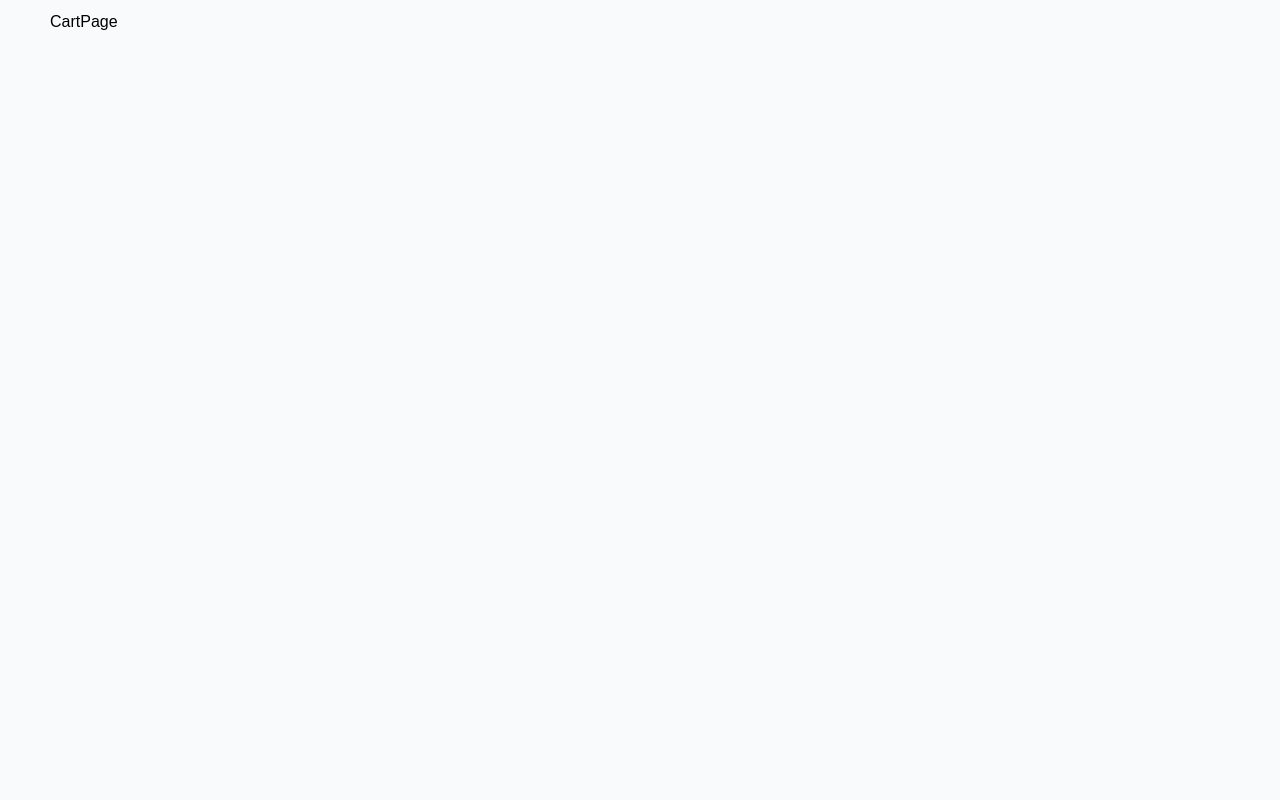
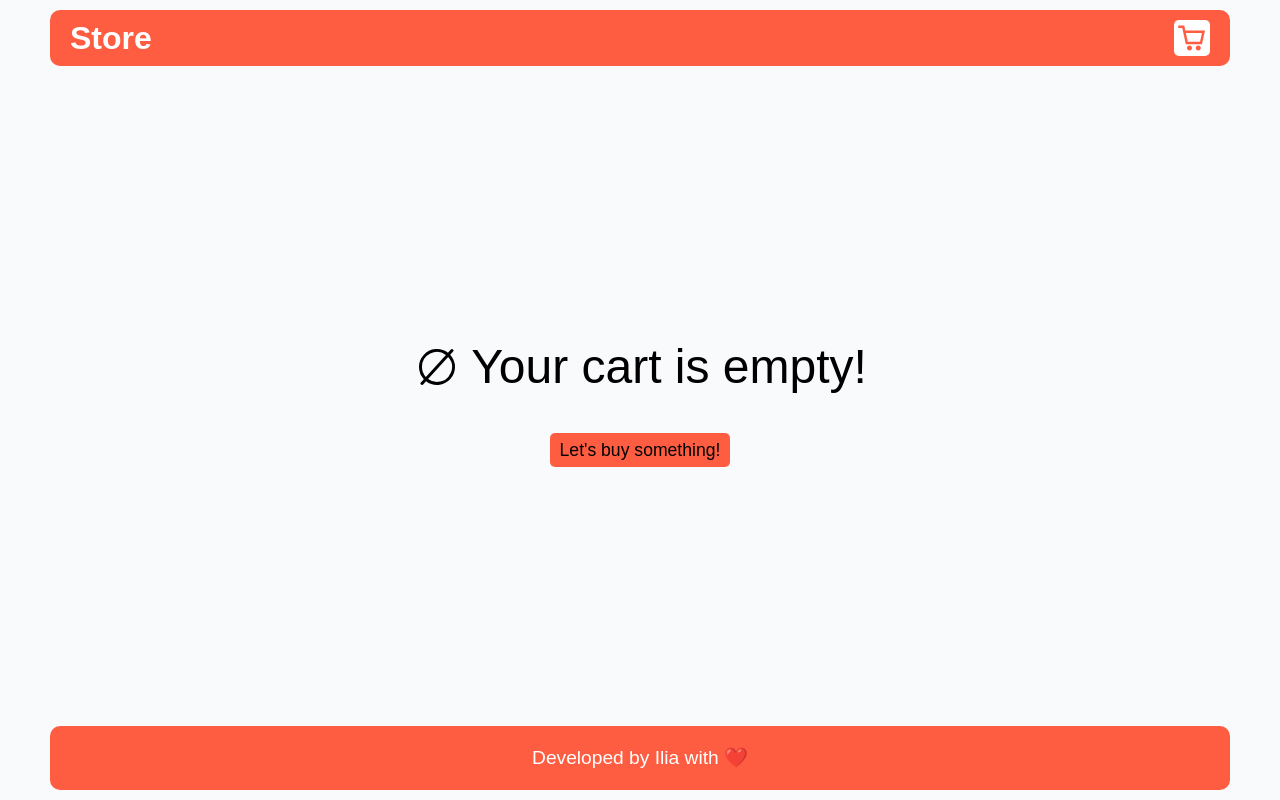
Before and after one commit to IliaMoradian11/react.js-store-app-context, a React (Vite) app: page /cart in a window 1280 px wide. Built offline with nearby package versions, Linux system fonts and the light colour scheme.

Commit message:
Develop cart page

```diff
--- /dev/null
+++ b/src/components/Cart.jsx
@@ -0,0 +1,69 @@
+import { useContext, useEffect, useState } from "react";
+import { Link } from "react-router-dom";
+import { PiEmpty } from "react-icons/pi";
+import { CgHashtag } from "react-icons/cg";
+import { BsPatchCheck } from "react-icons/bs";
+import { TbChecklist } from "react-icons/tb";
+
+import { context } from "../contexts/SearchContext";
+
+import CartProduct from "../components/CartProduct";
+
+import styles from "./Cart.module.css";
+
+function Cart() {
+  const { cart } = useContext(context);
+  const [totalPrice, setTotalPrice] = useState(0);
+  const [count, setCount] = useState(0);
+
+  useEffect(() => {
+    (async () => {
+      setTotalPrice(
+        cart.reduce((acc, cur) => (acc += cur.count * cur.price), 0),
+      );
+      setCount(cart.reduce((acc, cur) => (acc += cur.count), 0));
+    })();
+  }, [cart]);
+
+  return (
+    <div className={styles.container}>
+      {cart.length ? (
+        <>
+          <div className={styles.sidebar}>
+            <div>
+              <TbChecklist color="#fe5d42" size={25} />
+              <p>Total:</p>
+              <span>{totalPrice} $</span>
+            </div>
+            <div>
+              <CgHashtag color="#fe5d42" size={25} />
+              <p>Quantity:</p>
+              <span>{count}</span>
+            </div>
+            <div>
+              <BsPatchCheck color="#fe5d42" size={25} />
+              <p>Status:</p>
+              <span>{cart.length ? "pending ..." : "Completed"}</span>
+            </div>
+            <button type="button">Checkout</button>
+          </div>
+          <div className={styles.products}>
+            {cart.map((product) => (
+              <CartProduct key={product.id} product={product} />
+            ))}
+          </div>
+        </>
+      ) : (
+        <div className={styles.empty}>
+          <p>
+            <PiEmpty />
+            Your cart is empty!
+          </p>
+          <Link to="/">Let's buy something!</Link>
+        </div>
+      )}
+    </div>
+  );
+}
+
+export default Cart;
--- /dev/null
+++ b/src/components/Cart.module.css
@@ -0,0 +1,74 @@
+.container {
+  display: flex;
+  margin-top: 100px;
+  min-height: calc(100vh - 340px);
+}
+.sidebar {
+  width: calc(25% - 40px);
+  margin-right: 40px;
+  height: fit-content;
+  border: 2px dashed #fe5d42;
+  padding: 15px;
+  border-radius: 15px;
+}
+.sidebar div {
+  display: flex;
+  align-items: center;
+  margin-bottom: 20px;
+}
+.sidebar div p {
+  color: #fe5d42;
+  font-weight: 600;
+  margin: 0 10px;
+}
+.sidebar div span {
+  color: #505050;
+}
+.sidebar button {
+  margin-top: 30px;
+  width: 100%;
+  background-color: #fe5d42;
+  color: #fff;
+  padding: 5px;
+  text-align: center;
+  border-radius: 5px;
+  font-size: 1rem;
+  border: none;
+  cursor: pointer;
+  transition: all 0.2s ease-in-out;
+}
+.sidebar button:hover {
+  opacity: 0.8;
+}
+.products {
+  width: 75%;
+}
+.empty {
+  position: fixed;
+  font-size: 3rem;
+  height: 130px;
+  width: 454px;
+  top: calc(50vh - 65px);
+  left: calc(50vw - 227px);
+  display: flex;
+  flex-direction: column;
+  align-items: center;
+}
+.empty svg {
+  margin-right: 10px;
+  position: relative;
+  top: 8px;
+}
+.empty a {
+  border: none;
+  font-size: 1.1rem;
+  background-color: #fe5d42;
+  padding: 5px 10px;
+  border-radius: 5px;
+  margin-top: 50px;
+  cursor: pointer;
+  transition: all 0.2s ease-in-out;
+}
+.empty a:hover {
+  opacity: 0.8;
+}
--- /dev/null
+++ b/src/components/CartProduct.jsx
@@ -0,0 +1,58 @@
+import { useContext, useEffect, useState } from "react";
+import { context } from "../contexts/SearchContext";
+import { TbShoppingBagCheck } from "react-icons/tb";
+import { BiMinus, BiPlus } from "react-icons/bi";
+import { CgTrashEmpty } from "react-icons/cg";
+
+import styles from "./CartProduct.module.css";
+
+function CartProduct({ product }) {
+  const [count, setCount] = useState(0);
+  const { dispatchCart, cart } = useContext(context);
+  const { id, image, title } = product;
+
+  useEffect(() => {
+    (async () => {
+      const wProduct = cart.find((productI) => {
+        if (productI.id === id) return productI.count;
+      });
+      setCount(wProduct ? wProduct.count : 0);
+    })();
+  }, [cart]);
+
+  return (
+    <div className={styles.product}>
+      <img src={image} alt={title} />
+      <p>{title}</p>
+      <div>
+        {!!count && (
+          <>
+            <button
+              type="button"
+              onClick={() => dispatchCart({ type: "remove", payload: product })}
+            >
+              {count === 1 ? (
+                <CgTrashEmpty size={25} color="#fff" />
+              ) : (
+                <BiMinus size={25} color="#fff" />
+              )}
+            </button>
+            <span className={styles.count}>{count}</span>
+          </>
+        )}
+        <button
+          type="button"
+          onClick={() => dispatchCart({ type: "add", payload: product })}
+        >
+          {count ? (
+            <BiPlus size={25} color="#fff" />
+          ) : (
+            <TbShoppingBagCheck size={25} color="#fff" />
+          )}
+        </button>
+      </div>
+    </div>
+  );
+}
+
+export default CartProduct;
--- /dev/null
+++ b/src/components/CartProduct.module.css
@@ -0,0 +1,37 @@
+.product {
+  width: 100%;
+  display: flex;
+  align-items: center;
+  justify-content: space-between;
+  border: 2px dashed silver;
+  padding: 15px;
+  border-radius: 15px;
+  margin-bottom: 20px;
+}
+.product img {
+  height: 80px;
+  border-radius: 10px;
+}
+.product div {
+  display: flex;
+  align-items: center;
+  justify-content: space-between;
+}
+.product div button {
+  background-color: #fe5d42;
+  border: none;
+  border-radius: 5px;
+  width: 32px;
+  height: 32px;
+  transition: all 0.2s ease-in-out;
+}
+.product div button:hover {
+  opacity: 0.8;
+}
+.product button {
+  cursor: pointer;
+}
+.count {
+  font-size: 1rem;
+  margin: 0 15px;
+}
--- a/src/components/ProductsContainer.jsx
+++ b/src/components/ProductsContainer.jsx
@@ -5,9 +5,13 @@ import Product from "./Product";
 function ProductsContainer({ productsToShow }) {
   return (
     <div className={styles.container}>
-      {productsToShow.map((product) => (
-        <Product key={product.id} product={product} />
-      ))}
+      {productsToShow.length ? (
+        productsToShow.map((product) => (
+          <Product key={product.id} product={product} />
+        ))
+      ) : (
+        <p className={styles.noProduct}>No product with these informations!</p>
+      )}
     </div>
   );
 }
--- a/src/components/ProductsContainer.module.css
+++ b/src/components/ProductsContainer.module.css
@@ -4,3 +4,11 @@
   grid-template-columns: repeat(auto-fill, minmax(250px, 1fr));
   gap: 45px;
 }
+.noProduct {
+  margin-top: 50px;
+  width: 100%;
+  text-align: center;
+  grid-column-start: 1;
+  grid-column-end: 4;
+  font-size: 2.5rem;
+}
--- a/src/contexts/SearchContext.jsx
+++ b/src/contexts/SearchContext.jsx
@@ -43,7 +43,7 @@ function addProduct(state, action) {
 }
 
 function removeProduct(state, action) {
-  return state.find((product) => product.id === action.payload.id)
+  return state.find((product) => product.id === action.payload.id).count !== 1
     ? state.map((product) => {
         if (product.id !== action.payload.id) return product;
         return { ...product, count: product.count - 1 };
--- a/src/global.css
+++ b/src/global.css
@@ -21,3 +21,7 @@ a {
   text-decoration: inherit;
   color: inherit;
 }
+
+::-webkit-scrollbar {
+  width: 0;
+}
--- a/src/layouts/Layout.jsx
+++ b/src/layouts/Layout.jsx
@@ -1,14 +1,30 @@
+import { useContext, useEffect, useState } from "react";
+import { Link } from "react-router-dom";
+
 import { CgShoppingCart } from "react-icons/cg";
-import { Link } from "react-router-dom";
+
+import { context } from "../contexts/SearchContext";
 
 import styles from "./Layout.module.css";
 
 function Layout({ children }) {
+  const { cart } = useContext(context);
+  const [count, setCount] = useState(0);
+
+  useEffect(() => {
+    (async () => {
+      setCount(cart.reduce((acc, cur) => (acc += cur.count), 0));
+    })();
+  }, [cart]);
+
   return (
     <>
       <header className={styles.header}>
-        <h1>Store</h1>
-        <Link to="/cart">
+        <Link to="/">
+          <h1>Store</h1>
+        </Link>
+        <Link to="/cart" className={styles.linkToCart}>
+          {!!count && <span className={styles.count}>{count}</span>}
           <CgShoppingCart size={30} color="#fe5d42" />
         </Link>
       </header>
--- a/src/layouts/Layout.module.css
+++ b/src/layouts/Layout.module.css
@@ -11,7 +11,8 @@
   align-items: center;
   justify-content: space-between;
 }
-.header a {
+.header .linkToCart {
+  position: relative;
   background-color: #fff;
   padding: 3px;
   height: 36px;
@@ -19,11 +20,25 @@
   cursor: pointer;
   transition: all 0.2s ease-in-out;
 }
-.header a:hover {
+.header .linkToCart:hover {
   opacity: 0.9;
 }
+.header .linkToCart .count {
+  font-size: smaller;
+  position: absolute;
+  right: 0;
+  top: 0;
+  color: #fff;
+  background-color: #000;
+  border-radius: 11px;
+  min-width: 22px;
+  line-height: 22px;
+  height: 22px;
+  text-align: center;
+  transform: translate(50%, -50%);
+}
 .footer {
-  font-size: 1.5rem;
+  font-size: 1.2rem;
   text-align: center;
   margin-top: 100px;
 }
--- a/src/pages/CartPage.jsx
+++ b/src/pages/CartPage.jsx
@@ -1,5 +1,14 @@
+import Layout from "../layouts/Layout";
+import Cart from "../components/Cart";
+
 function CartPage() {
-  return <div>CartPage</div>;
+  return (
+    <>
+      <Layout>
+        <Cart />
+      </Layout>
+    </>
+  );
 }
 
 export default CartPage;
```
